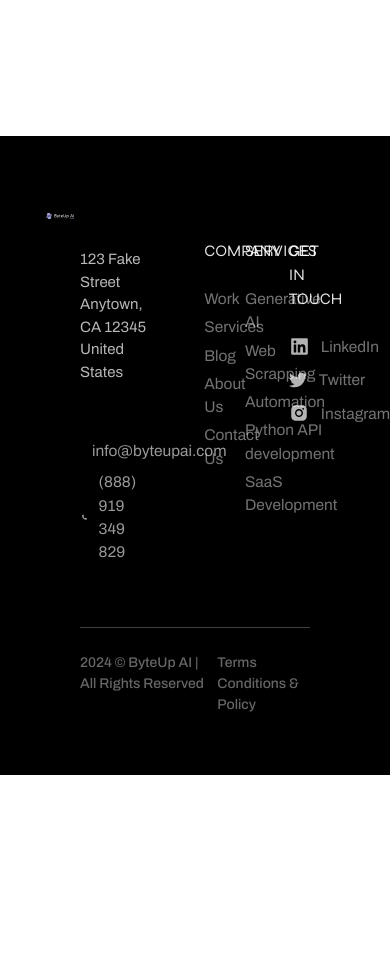
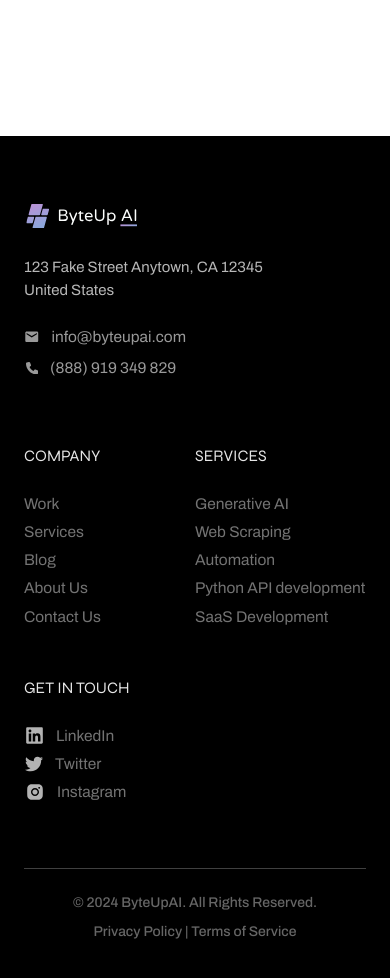
Before and after one commit to PuneetKandpal/Internship-Projects, a React (Vite) app in the folder ByteUp_AI/byteup-ai/: page / in a window 390 px wide. Shown: the part 5400-6378 px from the top of the page. Before the commit the page ends 6175 px from the top, so only its background shows below. Built offline with nearby package versions, Linux system fonts and the light colour scheme.

Commit message:
responsive : Footer.jsx

```diff
--- a/ByteUp_AI/byteup-ai/src/Components/Footer.jsx
+++ b/ByteUp_AI/byteup-ai/src/Components/Footer.jsx
@@ -5,33 +5,34 @@ import logoDark from "../assets/logo-dark.svg";
 import { MdEmail } from "react-icons/md";
 import { FaPhone } from "react-icons/fa6";
 import { Link } from "react-router-dom";
-import { FaLinkedin } from "react-icons/fa6";
-import { FaTwitter } from "react-icons/fa";
+import { FaLinkedin, FaTwitter } from "react-icons/fa";
 import { AiFillInstagram } from "react-icons/ai";
 
 const Footer = () => {
   const { theme } = useContext(ThemeContext);
+
   return (
     <div
-      className={`w-full px-20 py-14 mt-[10rem]   ${
+      className={`w-full px-6 md:px-12 lg:px-20 py-14 mt-[10rem] ${
         theme === "light" ? "bg-black text-white/90" : "bg-white text-black/90"
       }`}
     >
-      <div className="flex justify-between items-center ">
-        <div className="w-[30%] h-full">
-          <div className="w-1/2 h-[3rem] ml-[-35px]">
+      <div className="flex flex-col lg:flex-row justify-between items-start lg:items-center space-y-8 lg:space-y-0">
+        {/* Left Section */}
+        <div className="w-full lg:w-[30%] h-full mb-8 sm:mb-0">
+          <div className="ml-[-1.85rem] w-[190px] h-[3rem]">
             <img
               className="w-full h-full object-cover"
               src={`${theme === "light" ? logoLight : logoDark}`}
-              alt=""
+              alt="logo"
             />
           </div>
-          <div className="pl-0 mt-2">
+          <div className="pl-0 mt-4">
             <p className="text-[15px] opacity-80">
               123 Fake Street Anytown, CA 12345 <br /> United States
             </p>
             <p
-              className={`flex items-center text-[15.5px] mt-14 font-normal ${
+              className={`flex items-center text-[15.5px] mt-6 font-normal ${
                 theme === "light" ? "text-white/60" : "text-black/60"
               }`}
             >
@@ -48,11 +49,13 @@ const Footer = () => {
           </div>
         </div>
 
-        <div className="w-[46%] h-full flex flex-wrap justify-between items-start">
-          <div className="w-[25%] h-full ">
+        {/* Middle Section */}
+        <div className="w-full lg:w-[46%] h-full flex flex-wrap justify-between font-light items-start">
+          {/* Company Section */}
+          <div className="w-1/2 sm:w-[25%] mb-12 sm:mb-0">
             <h3 className="font-Syne uppercase">Company</h3>
             <ul
-              className={`mt-6 flex flex-col gap-y-[5px] text-[15.5px] font-normal list-none ${
+              className={`mt-6 flex flex-col gap-y-[5px] text-[15.5px] font-normal ${
                 theme === "light" ? "text-white/45" : "text-black/55"
               }`}
             >
@@ -67,7 +70,7 @@ const Footer = () => {
                 Work
               </Link>
               <Link
-                className={` transition ease-linear duration-200 w-fit ${
+                className={`transition ease-linear duration-200 w-fit ${
                   theme === "light"
                     ? "hover:text-white/70"
                     : "hover:text-black/90"
@@ -77,7 +80,7 @@ const Footer = () => {
                 Services
               </Link>
               <Link
-                className={` transition ease-linear duration-200 w-fit ${
+                className={`transition ease-linear duration-200 w-fit ${
                   theme === "light"
                     ? "hover:text-white/70"
                     : "hover:text-black/90"
@@ -87,7 +90,7 @@ const Footer = () => {
                 Blog
               </Link>
               <Link
-                className={` transition ease-linear duration-200 w-fit ${
+                className={`transition ease-linear duration-200 w-fit ${
                   theme === "light"
                     ? "hover:text-white/70"
                     : "hover:text-black/90"
@@ -97,7 +100,7 @@ const Footer = () => {
                 About Us
               </Link>
               <Link
-                className={` transition ease-linear duration-200 w-fit ${
+                className={`transition ease-linear duration-200 w-fit ${
                   theme === "light"
                     ? "hover:text-white/70"
                     : "hover:text-black/90"
@@ -108,15 +111,17 @@ const Footer = () => {
               </Link>
             </ul>
           </div>
-          <div className="w-[28%] h-full ">
+
+          {/* Services Section */}
+          <div className="w-1/2 sm:w-[28%] mb-12 sm:mb-0">
             <h3 className="font-Syne uppercase">Services</h3>
             <ul
-              className={`mt-6 flex flex-col gap-y-[5px] text-[15.5px] font-normal list-none ${
+              className={`mt-6 flex flex-col gap-y-[5px] text-[15.5px] font-normal ${
                 theme === "light" ? "text-white/45" : "text-black/55"
               }`}
             >
               <Link
-                className={` transition ease-linear duration-200 w-fit ${
+                className={`transition ease-linear duration-200 w-fit ${
                   theme === "light"
                     ? "hover:text-white/70"
                     : "hover:text-black/90"
@@ -126,17 +131,17 @@ const Footer = () => {
                 Generative AI
               </Link>
               <Link
-                className={` transition ease-linear duration-200 w-fit ${
+                className={`transition ease-linear duration-200 w-fit ${
                   theme === "light"
                     ? "hover:text-white/70"
                     : "hover:text-black/90"
                 }`}
                 to="/services"
               >
-                Web Scrapping
+                Web Scraping
               </Link>
               <Link
-                className={` transition ease-linear duration-200 w-fit ${
+                className={`transition ease-linear duration-200 w-fit ${
                   theme === "light"
                     ? "hover:text-white/70"
                     : "hover:text-black/90"
@@ -146,7 +151,7 @@ const Footer = () => {
                 Automation
               </Link>
               <Link
-                className={` transition ease-linear duration-200 w-fit ${
+                className={`transition ease-linear duration-200 w-fit ${
                   theme === "light"
                     ? "hover:text-white/70"
                     : "hover:text-black/90"
@@ -156,7 +161,7 @@ const Footer = () => {
                 Python API development
               </Link>
               <Link
-                className={` transition ease-linear duration-200 w-fit ${
+                className={`transition ease-linear duration-200 w-fit ${
                   theme === "light"
                     ? "hover:text-white/70"
                     : "hover:text-black/90"
@@ -167,10 +172,12 @@ const Footer = () => {
               </Link>
             </ul>
           </div>
-          <div className="w-[20%] h-full ">
+
+          {/* Get in Touch Section */}
+          <div className="w-full sm:w-[20%]">
             <h3 className="font-Syne uppercase">Get in touch</h3>
             <ul
-              className={`mt-6 flex flex-col gap-y-[5px] text-[15.5px] font-normal list-none ${
+              className={`mt-6 flex flex-col gap-y-[5px] text-[15.5px] font-normal ${
                 theme === "light" ? "text-white/45" : "text-black/55"
               }`}
             >
@@ -185,66 +192,67 @@ const Footer = () => {
                 <FaLinkedin
                   className={`text-[19px] ml-[1px] ${
                     theme === "light" ? "text-white/70" : "text-black/80"
-                  } `}
+                  }`}
                 />{" "}
                 <span>LinkedIn</span>
-              </a>{" "}
+              </a>
               <a
                 className={`transition ease-linear duration-200 w-fit flex items-center space-x-3 ${
                   theme === "light"
                     ? "hover:text-white/70"
                     : "hover:text-black/90"
-                } mt-[5px]`}
+                }`}
                 href="#"
               >
                 <FaTwitter
-                  className={`text-[18px] ml-[1px]] ${
+                  className={`text-[18px] ml-[1px] ${
                     theme === "light" ? "text-white/70" : "text-black/80"
                   }`}
                 />{" "}
                 <span>Twitter</span>
-              </a>{" "}
+              </a>
               <a
                 className={`transition ease-linear duration-200 w-fit flex items-center space-x-3 ${
                   theme === "light"
                     ? "hover:text-white/70"
                     : "hover:text-black/90"
-                } mt-[5px]`}
+                }`}
                 href="#"
               >
                 <AiFillInstagram
-                  className={`text-[20px] ml-[1px]] ${
+                  className={`text-[20px] ml-[1px] ${
                     theme === "light" ? "text-white/70" : "text-black/80"
                   }`}
                 />{" "}
                 <span>Instagram</span>
-              </a>{" "}
+              </a>
             </ul>
           </div>
         </div>
       </div>
 
-      {/* line---------  */}
+      {/* Divider */}
       <div
         className={`mt-16 h-[0.5px] ${
           theme === "light" ? "bg-white/25" : "bg-black/20"
         }`}
       ></div>
 
-      <div className=" mt-5 w-full py-1 flex justify-between">
+      {/* Footer Bottom */}
+      <div className="mt-5 w-full py-1 flex flex-col sm:flex-row justify-between items-center text-center sm:text-left">
         <p
-          className={`text-[14px] font-medium ${
+          className={`text-[14px] font-medium mb-2 sm:mb-0 ${
             theme === "light" ? "text-white/40" : "text-black/40"
           }`}
         >
-          2024 © ByteUp AI | All Rights Reserved
+          © 2024 ByteUpAI. All Rights Reserved.
         </p>
         <p
           className={`text-[14px] font-medium ${
             theme === "light" ? "text-white/40" : "text-black/40"
           }`}
         >
-          Terms Conditions & Policy
+          Privacy Policy | Terms of Service
         </p>
       </div>
     </div>
```
